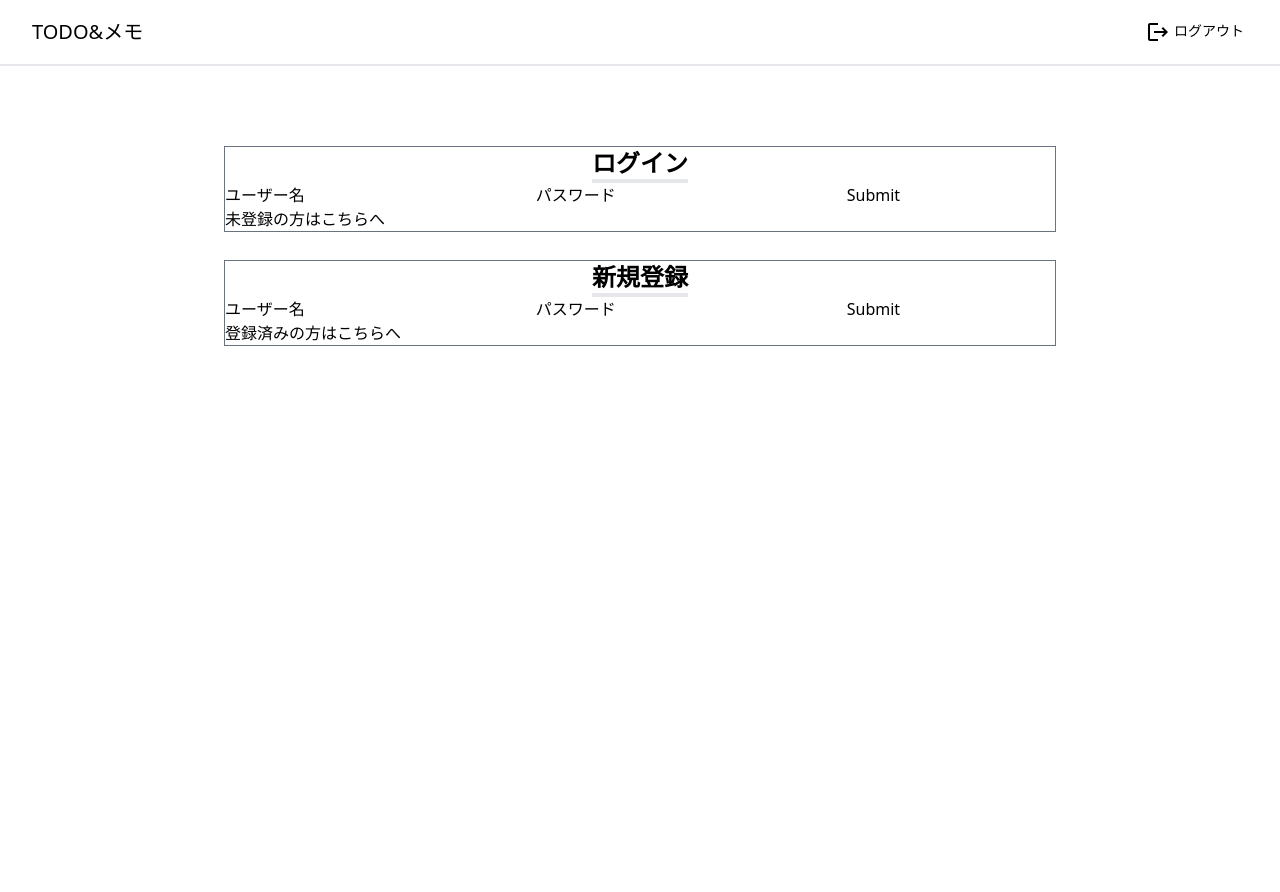
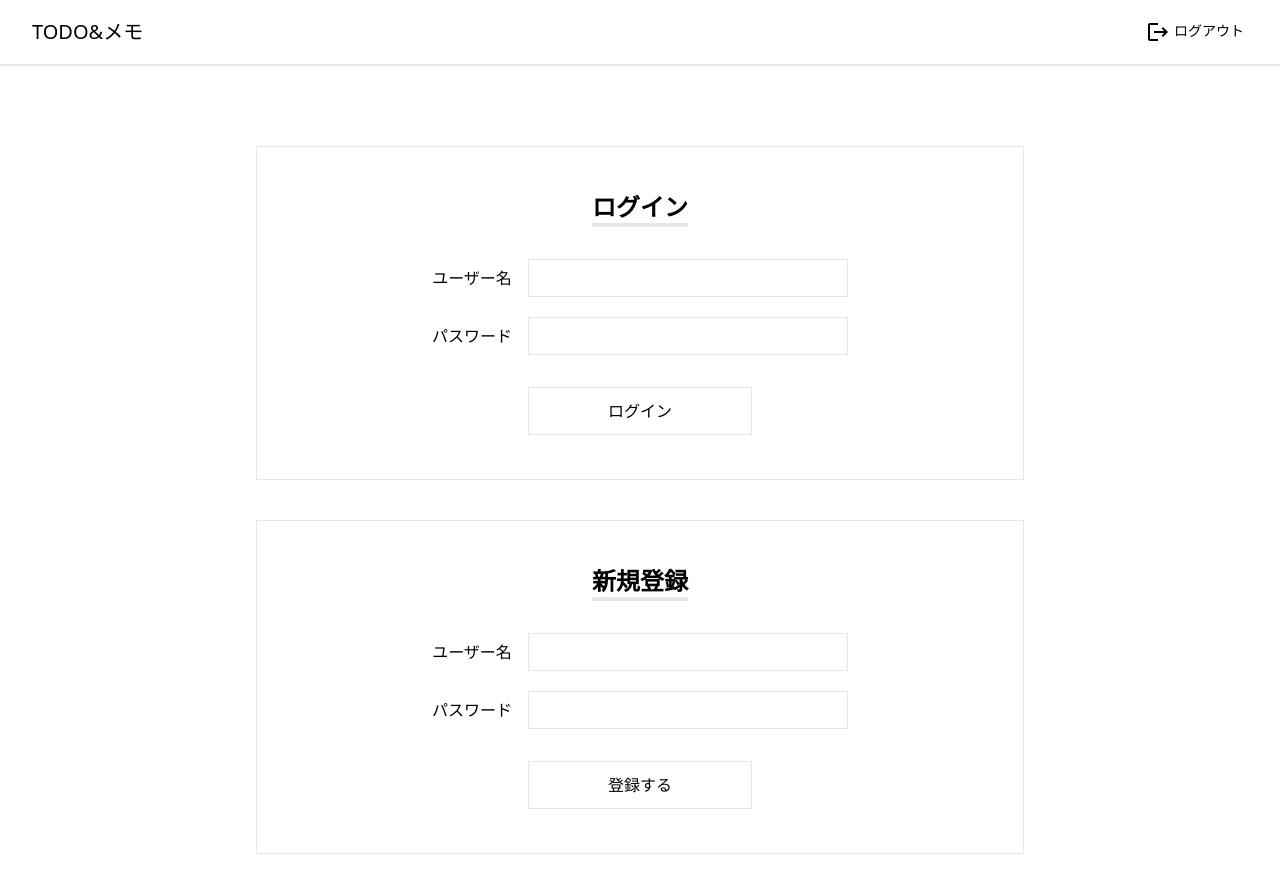
Before and after one commit to AtsuyaMorishita/nextjs_todo-memo, a Next.js app: page / in a window 1280 px wide. Shown: the top 892 px of the page. Before the commit the page ends 800 px from the top, so only its background shows below. Built offline with nearby package versions, Linux system fonts and the light colour scheme.

Commit message:
各コンポーネント作成

```diff
--- a/src/components/page/Form.tsx
+++ b/src/components/page/Form.tsx
@@ -10,28 +10,47 @@ type FormType = {
 
 const Form = ({ formTitle, buttonName, isRegister }: FormType) => {
   return (
-    <div className="border border-solid border-gray-500 mt-7 first:mt-0">
-      <div className="text-center">
+    <div className="border border-solid mt-10 first:mt-0 py-11 px-8 max-w-3xl mx-auto">
+      <div className="text-center mb-8">
         <h2 className="inline-block text-2xl font-semibold border-b-4">
           {formTitle}
         </h2>
       </div>
 
       <form action="">
-        <label htmlFor="form-user">
+        <label htmlFor="form-user" className="flex items-center justify-center">
           <span>ユーザー名</span>
-          <input type="text" id="form-user" />
+          <input
+            type="text"
+            id="form-user"
+            className="border border-solid p-2 text-sm ml-4 w-80"
+          />
         </label>
 
-        <label htmlFor="form-password">
+        <label
+          htmlFor="form-password"
+          className="flex items-center justify-center mt-5"
+        >
           <span>パスワード</span>
-          <input type="text" id="form-password" />
+          <input
+            type="text"
+            id="form-password"
+            className="border border-solid p-2 text-sm ml-4 w-80"
+          />
         </label>
 
-        <input type="submit" placeholder={buttonName} />
+        <div className="text-center mt-8">
+          <input
+            type="submit"
+            value={buttonName}
+            className="w-56 h-12 border border-solid"
+          />
+        </div>
       </form>
 
-      <p>{isRegister ? "登録済みの方はこちらへ" : "未登録の方はこちらへ"}</p>
+      {/* <Link href={isRegister ? "#" : "#"} className="text-right text-sm">
+        {isRegister ? "登録済みの方はこちらへ" : "未登録の方はこちらへ"}
+      </Link> */}
     </div>
   );
 };
--- a/src/components/page/MemoArea.tsx
+++ b/src/components/page/MemoArea.tsx
@@ -0,0 +1,5 @@
+const MemoArea = () => {
+  return <div>メモ</div>;
+};
+
+export default MemoArea;
--- a/src/components/page/TodoArea.tsx
+++ b/src/components/page/TodoArea.tsx
@@ -0,0 +1,26 @@
+const TodoArea = () => {
+  return (
+    <>
+      <div className="text-center">
+        <input type="text" className="border border-solid" />
+        <button className="ml-2">追加</button>
+      </div>
+
+      <div className="border border-solid p-10 mt-8">
+        <p className="text-2xl font-bold inline-block border-b-4 border-solid">
+          残タスク
+        </p>
+        <ul className="mt-6">
+          <li>
+            <label htmlFor="" className="flex items-center ">
+              <input type="checkbox" className="cursor-pointer" />
+              <p className="ml-2">掃除をする</p>
+            </label>
+          </li>
+        </ul>
+      </div>
+    </>
+  );
+};
+
+export default TodoArea;
--- a/src/components/project/ButtonTask.tsx
+++ b/src/components/project/ButtonTask.tsx
@@ -0,0 +1,31 @@
+import { Memory, TodayOutlined } from "@mui/icons-material";
+import Link from "next/link";
+
+type ButtonTaskType = {
+  taskName: string;
+  isTodoIcon?: boolean;
+};
+
+/**
+ * タスク選択ボタン
+ */
+const ButtonTask = ({ taskName, isTodoIcon }: ButtonTaskType) => {
+  return (
+    <Link
+      href={isTodoIcon ? "/todo/username" : "/memo/username"}
+      scroll={false}
+      className="border border-solid text-2xl font-bold text-center w-80 h-56 flex justify-center items-center flex-col mx-2"
+    >
+      <p className="border-b-4 border-solid">{taskName}</p>
+      {isTodoIcon ? (
+        <TodayOutlined
+          style={{ width: "80px", height: "80px", marginTop: "25px" }}
+        />
+      ) : (
+        <Memory style={{ width: "80px", height: "80px", marginTop: "25px" }} />
+      )}
+    </Link>
+  );
+};
+
+export default ButtonTask;
--- a/src/components/project/LeadArea.tsx
+++ b/src/components/project/LeadArea.tsx
@@ -0,0 +1,20 @@
+import { Memory, TodayOutlined } from "@mui/icons-material";
+import Link from "next/link";
+import ButtonTask from "./ButtonTask";
+
+const LeadArea = () => {
+  return (
+    <div>
+      <p className="text-2xl text-center">【2023.03.04】</p>
+      <p className="text-xl text-center mt-6">
+        森下 さん 今日も１日頑張っていきましょう🔥
+      </p>
+      <div className="mt-8 flex items-center justify-center">
+        <ButtonTask taskName="TODO" isTodoIcon />
+        <ButtonTask taskName="メモ" />
+      </div>
+    </div>
+  );
+};
+
+export default LeadArea;
--- a/src/components/project/MainArea.tsx
+++ b/src/components/project/MainArea.tsx
@@ -0,0 +1,21 @@
+import { Memory, TodayOutlined } from "@mui/icons-material";
+import Link from "next/link";
+import { ReactNode } from "react";
+import Layout from "./Layout";
+
+type MainAreaWrapType = {
+  children: ReactNode;
+};
+
+/**
+ * 下部タスクエリアのラップ
+ */
+const MainAreaWrap = ({ children }: MainAreaWrapType) => {
+  return (
+    <div className="bg-gray-100 py-40">
+      <Layout>{children}</Layout>
+    </div>
+  );
+};
+
+export default MainAreaWrap;
--- a/src/pages/memo/[user].tsx
+++ b/src/pages/memo/[user].tsx
@@ -1,7 +1,21 @@
-export default function Todo() {
+import MemoArea from "@/components/page/MemoArea";
+import Header from "@/components/project/Header";
+import Layout from "@/components/project/Layout";
+import LeadArea from "@/components/project/LeadArea";
+import MainAreaWrap from "@/components/project/MainArea";
+
+export default function Memo() {
   return (
     <>
-      <p>MEMOページ</p>
+      <Header pageTitle="メモ" />
+
+      <Layout>
+        <LeadArea />
+      </Layout>
+
+      <MainAreaWrap>
+        <MemoArea />
+      </MainAreaWrap>
     </>
   );
 }
--- a/src/pages/todo/[user].tsx
+++ b/src/pages/todo/[user].tsx
@@ -1,7 +1,21 @@
+import TodoArea from "@/components/page/TodoArea";
+import Header from "@/components/project/Header";
+import Layout from "@/components/project/Layout";
+import LeadArea from "@/components/project/LeadArea";
+import MainAreaWrap from "@/components/project/MainArea";
+
 export default function Todo() {
   return (
     <>
-      <p>TODOページ</p>
+      <Header pageTitle="TODO" />
+
+      <Layout>
+        <LeadArea />
+      </Layout>
+
+      <MainAreaWrap>
+        <TodoArea />
+      </MainAreaWrap>
     </>
   );
 }
```
Also changed, not shown: src/components/page/ButtonForm.tsx (deleted), 1 other file (tests, documents, lock files or other folders).
